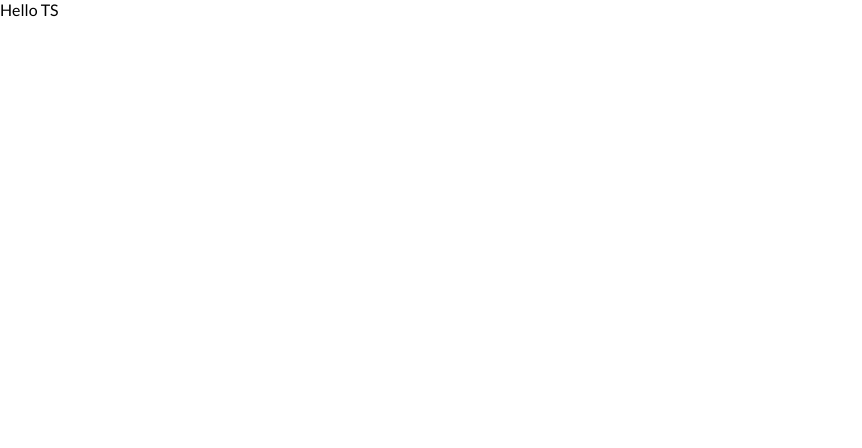
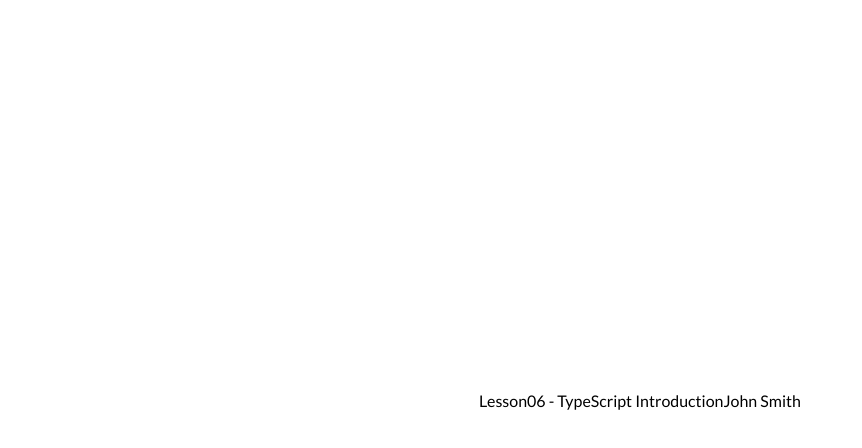
Before and after one commit to s-saratov/React_TS, a React (Vite) app: page / in a window 1280 px wide. Shown: the top 448 px of the page, without its empty margins (0-862 px from the left). Built offline with nearby package versions, Linux system fonts and the light colour scheme.

Commit message:
lesson_06 add

```diff
--- a/src/App.tsx
+++ b/src/App.tsx
@@ -1,6 +1,7 @@
 import './App.css'
 
 // === Lessons ===
+import Lesson06 from './lessons/Lesson_06/Lesson06'
 
 // === Homeworks ===
 
@@ -10,7 +11,8 @@ function App() {
 
   return (
     <div className='app'>
-      Hello TS
+      {/* Topic: TypeScript - Introduction */}
+      <Lesson06 />
     </div>
   )
 }
--- /dev/null
+++ b/src/lessons/Lesson_06/Lesson06.tsx
@@ -0,0 +1,131 @@
+import "./styles.css";
+
+function Lesson06() {
+
+  // Типы переменных указываются после названия через двоеточие
+
+  // 1. Типизация строк
+
+  let userName: string = "Tom";
+  userName = "Mary";
+  // userName = true; // Ошибка типов
+  userName = "";
+  userName = "John";
+
+  let fullName: string = `${userName} Smith`;
+
+  let result: string = 1 + 2 + '3';
+  console.log(result); // 33
+
+  // 2. Типизация чисел - number
+
+  let luckyNumber: number = 23;
+  // luckyNumber = '2';
+  luckyNumber = Infinity;
+  luckyNumber = 98.3;
+  luckyNumber = -10;
+  luckyNumber = NaN;
+  // luckyNumber = 23 - '4';
+
+  // 3. Типизация логического типа - boolean
+
+  let isAdmin: boolean = true;
+  isAdmin = 2 > 1;                  // true
+  isAdmin = !1;                     // false
+  isAdmin = userName === 'John';    // true
+  console.log(isAdmin);
+
+  // 4. Типизация null - null
+
+  let emptyValue: null = null;
+  // emptyValue = 0;            // операция невозможна
+  // emptyValue = undefined;    // операция невозможна
+
+  // 5. Типизация undefined - undefined
+
+  let data: undefined = undefined;
+  // data = null;  // операция невозможна
+  // data = 0;     // операция невозможна
+
+  // 6. Типизация BigInt - bigint
+
+  let bigN: bigint = 123778889002n;
+  bigN = 1233333333333333333333333333333n;
+  // bigN = 123; // без постфикса n присвоение невозможно
+
+  // 7. Типизация Symbol - symbol
+
+  let uniq: symbol = Symbol('descriprtion');
+  // uniq = 23;    // операция невозможна
+  //   {
+  //     [uniq]: 123
+  //   }
+
+  // 8. Типизация массива - указываем тип данных, которые будет содержать массив, затем квадратные скобки
+
+  const colors: string[] = ['red', 'black', '123'];
+  // colors.push(true); // операция невозможна
+  // colors[0] = 0001;  // операция невозможна
+  colors[2] = 'green';
+  console.log(colors);  // ['red', 'black', 'green']
+
+  // 9. Кортеж (tupel) - указываем в квадратных скобках структуру массива, а вместо элементов подставляем типы
+
+  const fruits: [string, number] = ['apple', 4];
+  fruits.push('cherry');    // после создания массива можно добавлять в массив элементы любой структуры
+  console.log(fruits);      // ['apple', 4, 'cherry']
+
+  // 10. Типизация возвращаемого значения - тип подставляется после круглых скобок:
+
+  // - если функция ничего не возвращает, типищируем возврат как void:
+  const showMesage = (): void => {
+    console.log('Hello');
+    colors[1] = 'pink';
+  }
+
+  // - если функция возвращает значение, то после двоеточия мы указываем нужный тип
+  const getSum = (): number => {
+    // const sum: number = 2 + 4 + '4';
+    const sum: number = 2 + 4;
+    return sum;
+  }
+
+  // 11. Типизация параметров функции - тип подставляется после каждого параметра через двоеточие
+
+  const getUserData = (firstName: string, age: number = 18): string => {
+    return `${firstName} - ${age}`;
+  }
+
+  console.log(getUserData('Nick', 23)); // "Nick - 23"
+  getUserData('Tom', 34);
+  console.log(getUserData('Mary'));     // "Mary - 18"
+
+  // 12. Автоматическое определение типов, происходит только при задании значения, т.к. тип может быть сразу определён
+
+  let name = 'Bob';
+  // name = true; // операция невозможна
+
+  const numbers = [2, 3, 54, 9];
+  numbers.push(23);
+  // numbers.push('34'); // операция невозможна
+
+  const getNumber = (num = 2) => {
+    return num;
+  }
+
+  // 13. Union-типы позволяют указывать несколько типов - типы указываются через знак |
+
+  let color: string | number = 'red';
+  color = 2341;
+  // color = true; // операция невозможна
+
+  const example: (string|boolean)[] = ['fruit', true];
+
+  return (
+    <div className="lesson06-wrapper">
+      Lesson06 - TypeScript Introduction
+      {fullName}
+    </div>
+  );
+}
+export default Lesson06;
--- /dev/null
+++ b/src/lessons/Lesson_06/styles.css
@@ -0,0 +1,7 @@
+.lesson06-wrapper {
+    display: flex;
+    flex-direction: column;
+    align-items: center;
+    justify-content: center;
+    flex: 1;
+  }
```
